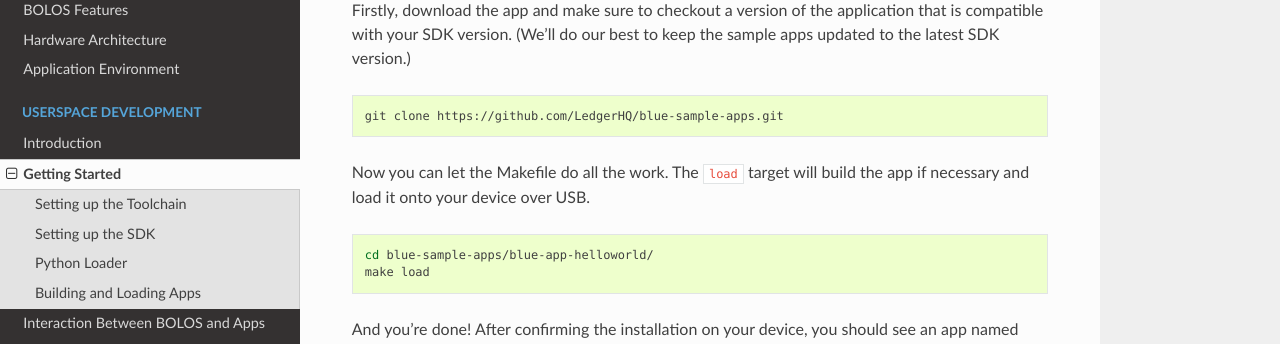
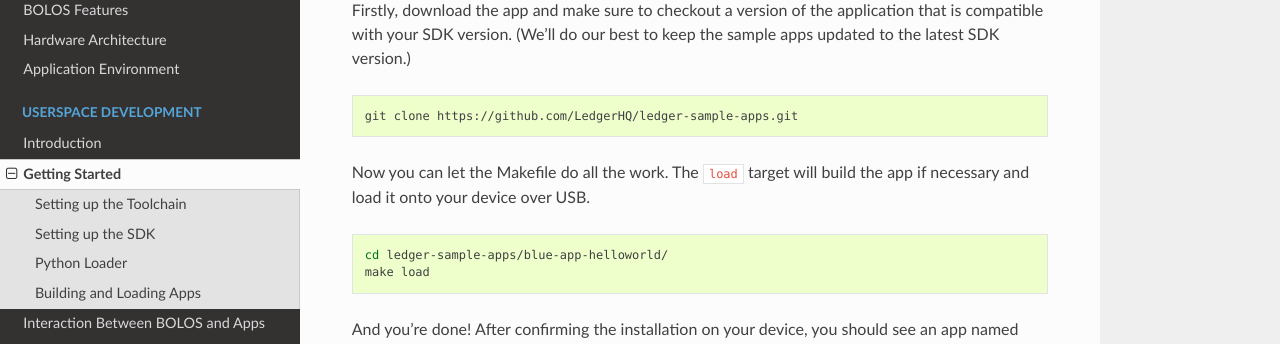
Before and after one commit to LedgerHQ/ledger-dev-doc, a Sphinx documentation site: the page built from source/userspace/getting_started.rst, in a window 1280 px wide and 900 px high, scrolled down 2029 px. Shown: the part 278-622 px from the top of the window. Built offline with Sphinx 7.4.7 and the Read the Docs theme 2.0.0, drawn with Linux system fonts in a browser that asks for light colours.

Commit message:
update sample apps repo's name

```diff
--- a/source/userspace/getting_started.rst
+++ b/source/userspace/getting_started.rst
@@ -111,14 +111,14 @@ apps updated to the latest SDK version.)
 
 .. code-block:: bash
 
-   git clone https://github.com/LedgerHQ/blue-sample-apps.git
+   git clone https://github.com/LedgerHQ/ledger-sample-apps.git
 
 Now you can let the Makefile do all the work. The ``load`` target will build the
 app if necessary and load it onto your device over USB.
 
 .. code-block:: bash
 
-   cd blue-sample-apps/blue-app-helloworld/
+   cd ledger-sample-apps/blue-app-helloworld/
    make load
 
 And you're done! After confirming the installation on your device, you should
```
